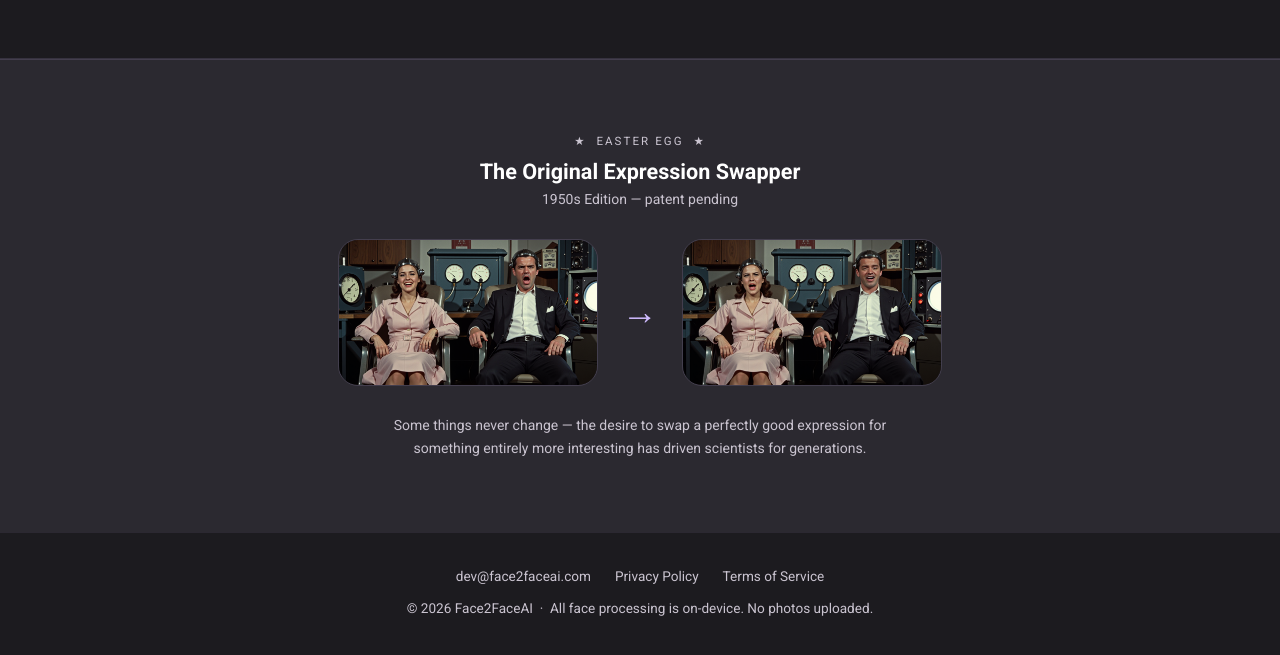
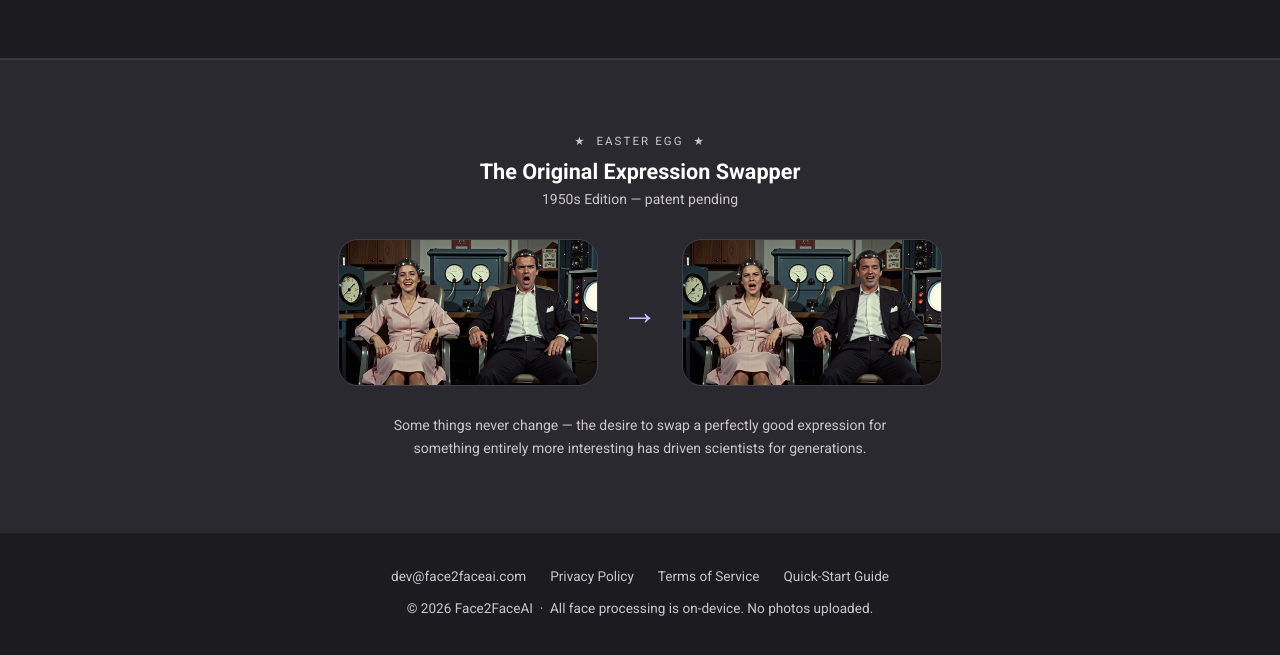
Before and after one commit to face2faceai/face2faceai.github.io, a plain HTML site: page index.html in a window 1280 px wide. Shown: the part 4150-4805 px from the top of the page. Drawn offline with Linux system fonts and the light colour scheme.

Commit message:
Update index.html

```diff
--- a/index.html
+++ b/index.html
@@ -507,6 +507,7 @@
         <a href="mailto:dev@face2faceai.com">dev@face2faceai.com</a>
         <a href="privacy.html">Privacy Policy</a>
         <a href="terms.html">Terms of Service</a>
+        <a href="Face2FaceAI_QuickStart_Guide.pdf">Quick-Start Guide</a>
     </div>
     <p>© 2026 Face2FaceAI &nbsp;·&nbsp; All face processing is on-device. No photos uploaded.</p>
 </footer>
```
